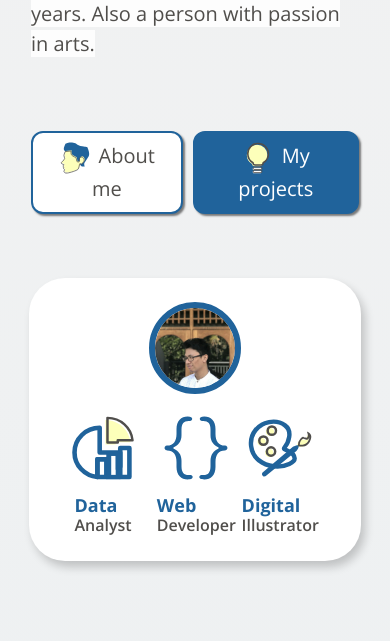
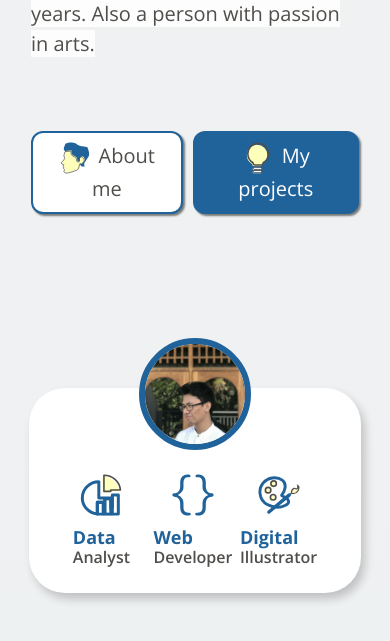
Before and after one commit to muktiwbw/muktiwbw.github.io, a plain HTML site: page index.html in a window 390 px wide. Shown: the part 459-1100 px from the top of the page. Drawn offline with nearby package versions, Linux system fonts and the light colour scheme.

Commit message:
Updated summary image positioning

```diff
--- a/assets/css/styles.css
+++ b/assets/css/styles.css
@@ -362,6 +362,10 @@ footer {
     background-color: rgba(255, 255, 255, .85);
   }
 
+  .jumbotron {
+    margin-bottom: 142px;
+  }
+
   .jumbotron-text {
     padding-top: 136px;
   }
@@ -380,6 +384,7 @@ footer {
     flex-direction: column;
     align-items: center;
     width: 92%;
+    padding-top: 86px;
   }
 
   .summary-role-container {
@@ -393,15 +398,21 @@ footer {
   }
 
   .summary-role img {
-    margin-bottom: 12px;
+    margin-bottom: 8px;
+    width: 42px;
   }
 
   .summary-role:nth-child(2) {
     margin-left: 16px;
   }
 
+  .summary-img {
+    position: absolute;
+    margin-top: -136px;
+  }
+
   .summary-img img {
-    width: 92px;
+    width: 112px;
     border: solid 6px var(--primary-color);
     margin-bottom: 22px;
   }
```
